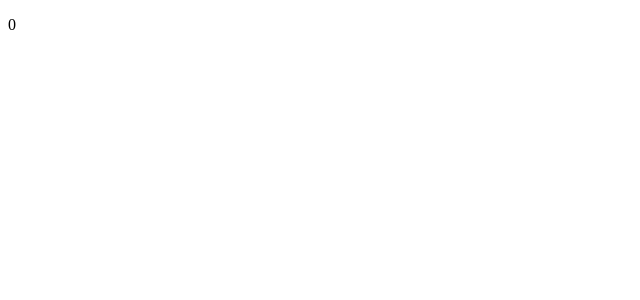
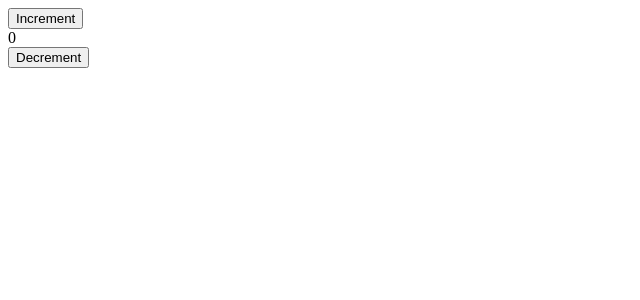
Before and after one commit to 7medo-77/react_FSO, a React (Vite) app in the folder part1/: page / in a window 1280 px wide. Shown: the top 300 px of the page, without its empty margins (0-640 px from the left). Built offline with nearby package versions, Linux system fonts and the light colour scheme.

Commit message:
part 1c passing props to children

```diff
--- a/part1/src/App.jsx
+++ b/part1/src/App.jsx
@@ -3,17 +3,37 @@ import reactLogo from './assets/react.svg'
 import viteLogo from '/vite.svg'
 import './App.css'
 
+const CounterButton = (props) => {
+  console.log(props);
+
+  return (
+    <button onClick={props.onClick} >{props.text}</button>
+  )
+}
+
+const DisplayCounter = ({counter}) => {
+  return (
+    <div>{counter}</div>
+  )
+}
+
 const App = () => {
   const [counter, setCounter] = useState(0);
+  // console.log(counter);
 
-  // setTimeout(
-  //   () => setCounter(counter + 1), 12000
-  // )
-  // console.log(useState(counter));
+  const decrementFunction = () => {
+    setCounter(counter - 1);
+  }
+
+  const incrementFunction = () => {
+    setCounter(counter + 1);
+  }
 
   return (
     <>
-      <p>{counter}</p>
+      <CounterButton onClick={incrementFunction} text='Increment' />
+      <DisplayCounter counter={counter} />
+      <CounterButton onClick={decrementFunction} text='Decrement' />
     </>
   )
 }
```
